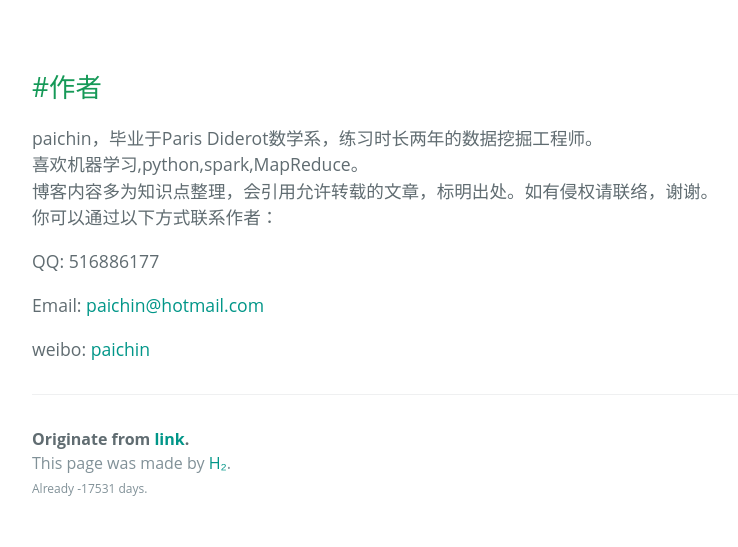
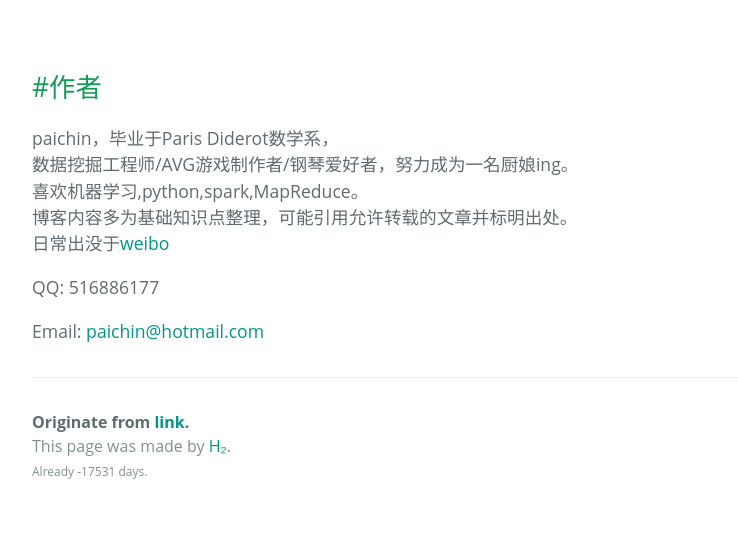
Before and after one commit to paichin/paichin.github.io, a Jekyll site: the page built from pages/about.md, in a window 1280 px wide. Shown: the part 373-920 px from the top of the page, without its empty margins (192-930 px from the left). Built offline with Jekyll 4.4.1, drawn with Linux system fonts in a browser that asks for light colours; some web fonts are replaced.

Commit message:
Update about.md

```diff
--- a/pages/about.md
+++ b/pages/about.md
@@ -8,14 +8,13 @@ permalink: /about.html
 
 ## #作者
 
-paichin，毕业于Paris Diderot数学系，练习时长两年的数据挖掘工程师。<br>
+paichin，毕业于Paris Diderot数学系，<br>
+数据挖掘工程师/AVG游戏制作者/钢琴爱好者，努力成为一名厨娘ing。<br>
 喜欢机器学习,python,spark,MapReduce。<br>
-博客内容多为知识点整理，会引用允许转载的文章，标明出处。如有侵权请联络，谢谢。
+博客内容多为基础知识点整理，可能引用允许转载的文章并标明出处。
 <br>
-你可以通过以下方式联系作者：
+日常出没于[weibo](https://www.weibo.com/paichin)
 
 QQ: 516886177
 
 Email: <a href="paichin@hotmail.com">paichin@hotmail.com</a>
-
-weibo: [paichin](https://www.weibo.com/paichin)
```
